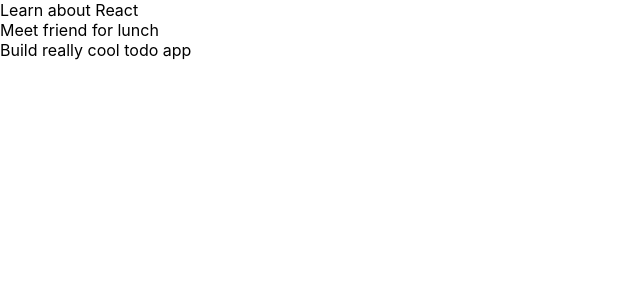
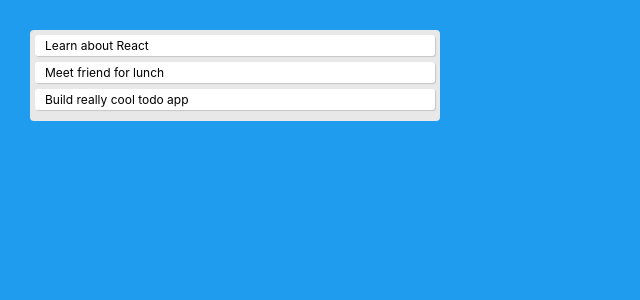
Before and after one commit to MichaelFrieze/react-hooks-todo, a React (Create React App) app: page / in a window 1280 px wide. Shown: the top 300 px of the page, without its empty margins (0-640 px from the left). Built offline with nearby package versions, Linux system fonts and the light colour scheme.

Commit message:
Added some simple styling

```diff
--- a/src/App.css
+++ b/src/App.css
@@ -1,32 +1,28 @@
-.App {
-  text-align: center;
+/* Stylling from https://scotch.io/tutorials/build-a-react-to-do-app-with-react-hooks-no-class-components#toc-styling-your-application */
+
+/* Just delete all the old styling and copy + paste from the article */
+
+.app {
+  background: #209cee;
+  padding: 30px;
+  height: 100vh;
 }
 
-.App-logo {
-  animation: App-logo-spin infinite 20s linear;
-  height: 40vmin;
+.todo-list {
+  background: #e8e8e8;
+  border-radius: 4px;
+  padding: 5px;
+  max-width: 400px;
 }
 
-.App-header {
-  background-color: #282c34;
-  min-height: 100vh;
+.todo {
+  background: #fff;
+  box-shadow: 1px 1px 1px rgba(0, 0, 0, 0.15);
+  padding: 3px 10px;
+  font-size: 12px;
+  margin-bottom: 6px;
+  border-radius: 3px;
   display: flex;
-  flex-direction: column;
   align-items: center;
-  justify-content: center;
-  font-size: calc(10px + 2vmin);
-  color: white;
+  justify-content: space-between;
 }
-
-.App-link {
-  color: #61dafb;
-}
-
-@keyframes App-logo-spin {
-  from {
-    transform: rotate(0deg);
-  }
-  to {
-    transform: rotate(360deg);
-  }
-}
```
Also changed, not shown: src/App.js (+2 -6 lines).
